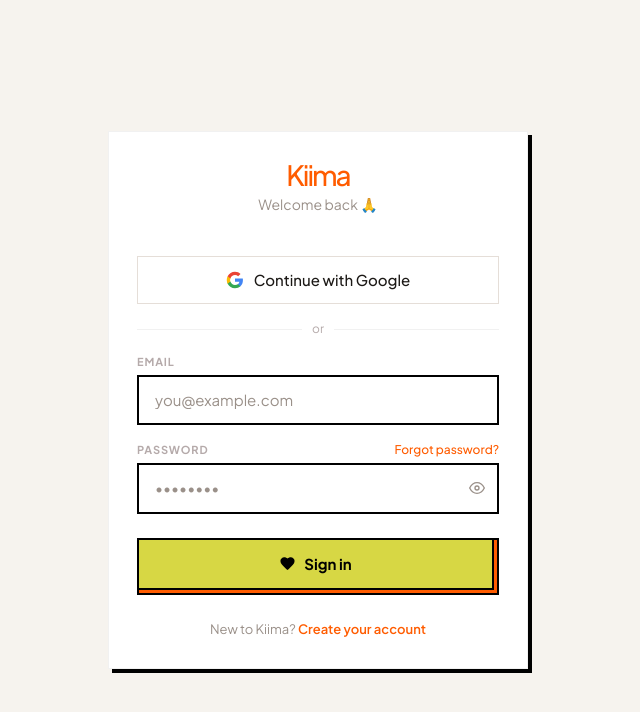
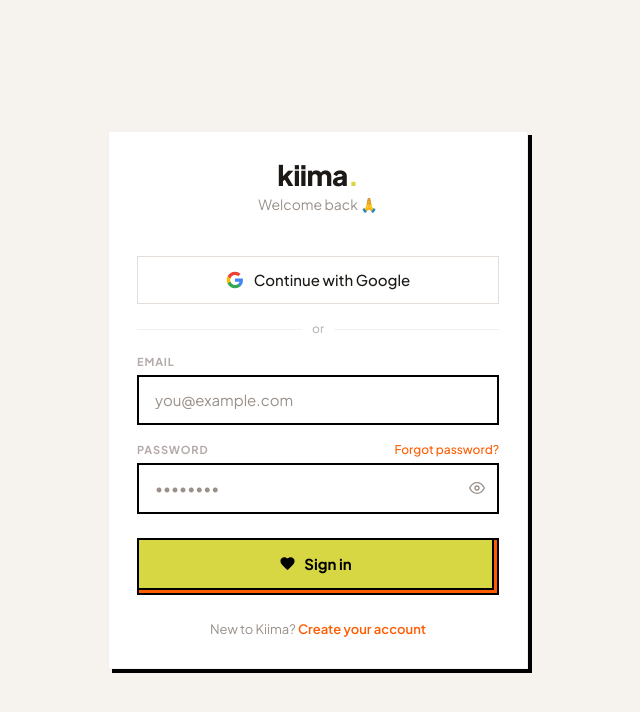
Before and after one commit to Victorujoshua/kiima, a Next.js app: page /login in a window 1280 px wide. Shown: the top 712 px of the page, without its empty margins (322-962 px from the left). Built offline with nearby package versions, Linux system fonts and the light colour scheme; no server answers; what loops would draw is missing.

Commit message:
fix: use correct kiima. wordmark on login and signup pages
Co-Authored-By: Claude Sonnet 4.6 <noreply@anthropic.com>

```diff
--- a/app/(auth)/login/page.tsx
+++ b/app/(auth)/login/page.tsx
@@ -45,15 +45,16 @@ export default function LoginPage() {
         {/* Wordmark */}
         <h1
           style={{
-            fontFamily: 'var(--font-display)',
-            fontWeight: 500,
+            fontFamily: 'var(--font-body)',
+            fontWeight: 800,
             fontSize: '28px',
-            color: 'var(--color-accent)',
+            color: 'var(--color-text-primary)',
             textAlign: 'center',
+            letterSpacing: '-0.02em',
             marginBottom: 'var(--space-xs)',
           }}
         >
-          Kiima
+          kiima<span style={{ color: '#D7D744' }}>.</span>
         </h1>
         <p
           style={{
--- a/app/(auth)/signup/page.tsx
+++ b/app/(auth)/signup/page.tsx
@@ -102,15 +102,16 @@ export default function SignupPage() {
         {/* Wordmark */}
         <h1
           style={{
-            fontFamily: 'var(--font-display)',
-            fontWeight: 500,
+            fontFamily: 'var(--font-body)',
+            fontWeight: 800,
             fontSize: '28px',
-            color: 'var(--color-accent)',
+            color: 'var(--color-text-primary)',
             textAlign: 'center',
+            letterSpacing: '-0.02em',
             marginBottom: 'var(--space-xs)',
           }}
         >
-          Kiima
+          kiima<span style={{ color: '#D7D744' }}>.</span>
         </h1>
         <p
           style={{
```
